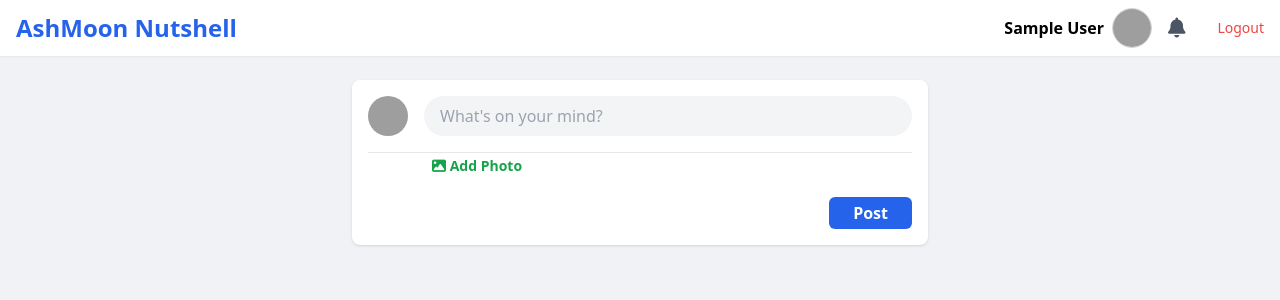
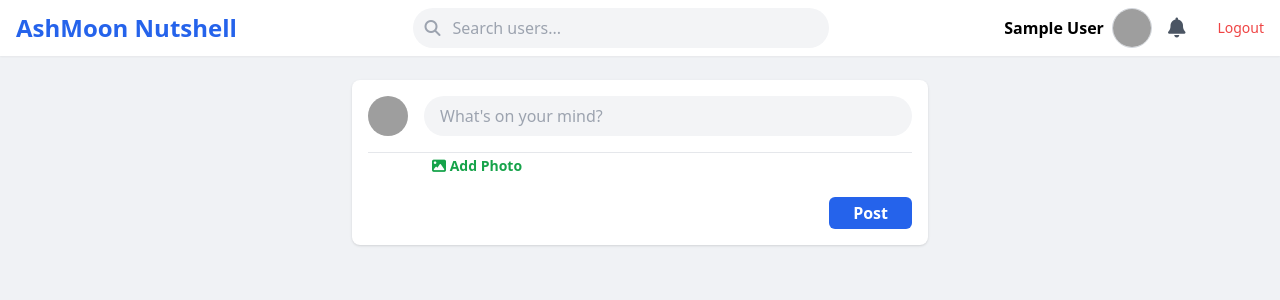
Before and after one commit to Ashmoon32/AshMoon-Nutshell, a PHP site: page / in a window 1280 px wide. Shown: the top 300 px of the page. Run offline with PHP 8.4, Linux system fonts and the light colour scheme; the visitor is signed in with stand-in values (Sample User, id 1); data that the repository does not hold is empty; some libraries are stand-ins or nearby versions; grey boxes are pictures that could not be loaded.

Commit message:
Add Search Bar

```diff
--- a/index.php
+++ b/index.php
@@ -48,6 +48,13 @@ $my_name = $_SESSION['first_name'];
     <!-- Navbar -->
     <nav class="sticky top-0 z-50 bg-white shadow-sm px-4 py-2 flex justify-between items-center bg-white">
         <h1 class="text-blue-600 text-2xl font-bold">AshMoon Nutshell</h1>
+        <!-- Add inside <nav> -->
+<form action="search.php" method="GET" class="hidden md:block w-1/3">
+    <div class="relative">
+        <input type="text" name="q" placeholder="Search users..." class="w-full bg-gray-100 dark:bg-fbInput dark:text-white rounded-full px-4 py-2 pl-10 focus:outline-none">
+        <i class="fa-solid fa-magnifying-glass absolute left-3 top-3 text-gray-400"></i>
+    </div>
+</form>
         <div class="flex items-center gap-4">
             <a href="profile.php" class="flex items-center gap-2">
             <span class="font-semibold"><?php echo $my_name; ?></span>
```
